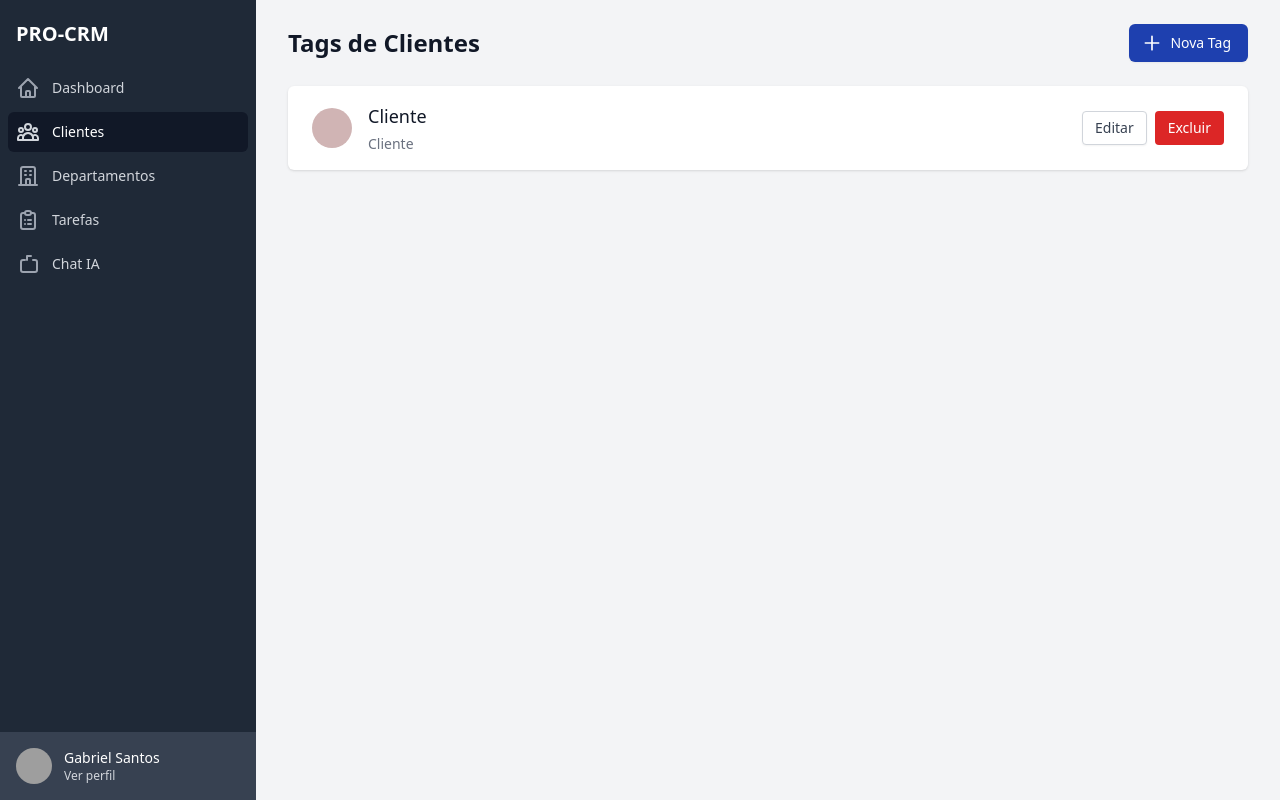
After one commit to RaaschDev/crm, a Django app: page /clients/tags/ in a window 1280 px wide. The commit adds this page. Run offline with Django 5.2, Linux system fonts and the light colour scheme; a user stored in the database is signed in; data comes from the database, SQL or seed files in the repository; both versions use the stored data as it was after the commit; some libraries are stand-ins or nearby versions; grey boxes are pictures that could not be loaded.

Commit message:
feat: add clientTag

```diff
--- a/apps/clients/admin.py
+++ b/apps/clients/admin.py
@@ -1,5 +1,7 @@
 from django.contrib import admin
-from .models import Client
+from .models import Client, ClientTag
+
 # Register your models here.
 
 admin.site.register(Client)
+admin.site.register(ClientTag)
--- /dev/null
+++ b/apps/clients/templates/pages/tag_list.html
@@ -0,0 +1,122 @@
+{% extends 'base.html' %}
+{% load static %}
+
+{% block title %}Tags de Clientes - ProCRM{% endblock %}
+
+{% block content %}
+<div class="flex h-screen bg-gray-100">
+    {% include 'includes/sidebar.html' %}
+
+    <div class="flex-1 flex flex-col overflow-hidden">
+        <main class="flex-1 relative overflow-y-auto focus:outline-none">
+            <div class="py-6">
+                <div class="max-w-7xl mx-auto px-4 sm:px-6 md:px-8">
+                    <!-- Header -->
+                    <div class="flex justify-between items-center mb-6">
+                        <h1 class="text-2xl font-semibold text-gray-900">Tags de Clientes</h1>
+                        <a href="{% url 'clients:tag_create' %}" class="inline-flex items-center px-4 py-2 border border-transparent rounded-md shadow-sm text-sm font-medium text-white bg-blue-800 hover:bg-blue-900 focus:outline-none focus:ring-2 focus:ring-offset-2 focus:ring-blue-800">
+                            <svg class="-ml-1 mr-2 h-5 w-5" xmlns="http://www.w3.org/2000/svg" fill="none" viewBox="0 0 24 24" stroke="currentColor">
+                                <path stroke-linecap="round" stroke-linejoin="round" stroke-width="2" d="M12 4v16m8-8H4" />
+                            </svg>
+                            Nova Tag
+                        </a>
+                    </div>
+
+                    <!-- Tag List -->
+                    <div class="bg-white shadow overflow-hidden sm:rounded-md">
+                        <ul class="divide-y divide-gray-200">
+                            {% for tag in tags %}
+                            <li>
+                                <div class="px-4 py-4 sm:px-6">
+                                    <div class="flex items-center justify-between">
+                                        <div class="flex items-center">
+                                            <div class="flex-shrink-0">
+                                                <div class="h-10 w-10 rounded-full" style="background-color: {{ tag.color }}"></div>
+                                            </div>
+                                            <div class="ml-4">
+                                                <h2 class="text-lg font-medium text-gray-900">{{ tag.name }}</h2>
+                                                {% if tag.description %}
+                                                <div class="mt-1 text-sm text-gray-500">
+                                                    {{ tag.description }}
+                                                </div>
+                                                {% endif %}
+                                            </div>
+                                        </div>
+                                        <div class="flex space-x-2">
+                                            <a href="{% url 'clients:tag_edit' tag.id %}" class="inline-flex items-center px-3 py-1.5 border border-gray-300 shadow-sm text-sm font-medium rounded text-gray-700 bg-white hover:bg-gray-50 focus:outline-none focus:ring-2 focus:ring-offset-2 focus:ring-blue-800">
+                                                Editar
+                                            </a>
+                                            <button onclick="confirmDelete('{{ tag.id }}')" class="inline-flex items-center px-3 py-1.5 border border-transparent text-sm font-medium rounded text-white bg-red-600 hover:bg-red-700 focus:outline-none focus:ring-2 focus:ring-offset-2 focus:ring-red-500">
+                                                Excluir
+                                            </button>
+                                        </div>
+                                    </div>
+                                </div>
+                            </li>
+                            {% empty %}
+                            <li class="px-4 py-4 sm:px-6 text-center text-gray-500">
+                                Nenhuma tag cadastrada
+                            </li>
+                            {% endfor %}
+                        </ul>
+                    </div>
+                </div>
+            </div>
+        </main>
+    </div>
+</div>
+
+<!-- Delete Confirmation Modal -->
+<div id="deleteModal" class="hidden fixed z-10 inset-0 overflow-y-auto" aria-labelledby="modal-title" role="dialog" aria-modal="true">
+    <div class="flex items-end justify-center min-h-screen pt-4 px-4 pb-20 text-center sm:block sm:p-0">
+        <div class="fixed inset-0 bg-gray-500 bg-opacity-75 transition-opacity" aria-hidden="true"></div>
+        <span class="hidden sm:inline-block sm:align-middle sm:h-screen" aria-hidden="true">&#8203;</span>
+        <div class="inline-block align-bottom bg-white rounded-lg text-left overflow-hidden shadow-xl transform transition-all sm:my-8 sm:align-middle sm:max-w-lg sm:w-full">
+            <div class="bg-white px-4 pt-5 pb-4 sm:p-6 sm:pb-4">
+                <div class="sm:flex sm:items-start">
+                    <div class="mx-auto flex-shrink-0 flex items-center justify-center h-12 w-12 rounded-full bg-red-100 sm:mx-0 sm:h-10 sm:w-10">
+                        <svg class="h-6 w-6 text-red-600" xmlns="http://www.w3.org/2000/svg" fill="none" viewBox="0 0 24 24" stroke="currentColor">
+                            <path stroke-linecap="round" stroke-linejoin="round" stroke-width="2" d="M12 9v2m0 4h.01m-6.938 4h13.856c1.54 0 2.502-1.667 1.732-3L13.732 4c-.77-1.333-2.694-1.333-3.464 0L3.34 16c-.77 1.333.192 3 1.732 3z" />
+                        </svg>
+                    </div>
+                    <div class="mt-3 text-center sm:mt-0 sm:ml-4 sm:text-left">
+                        <h3 class="text-lg leading-6 font-medium text-gray-900" id="modal-title">
+                            Excluir Tag
+                        </h3>
+                        <div class="mt-2">
+                            <p class="text-sm text-gray-500">
+                                Tem certeza que deseja excluir esta tag? Esta ação não pode ser desfeita.
+                            </p>
+                        </div>
+                    </div>
+                </div>
+            </div>
+            <div class="bg-gray-50 px-4 py-3 sm:px-6 sm:flex sm:flex-row-reverse">
+                <form id="deleteForm" method="POST" class="inline">
+                    {% csrf_token %}
+                    <button type="submit" class="w-full inline-flex justify-center rounded-md border border-transparent shadow-sm px-4 py-2 bg-red-600 text-base font-medium text-white hover:bg-red-700 focus:outline-none focus:ring-2 focus:ring-offset-2 focus:ring-red-500 sm:ml-3 sm:w-auto sm:text-sm">
+                        Excluir
+                    </button>
+                </form>
+                <button type="button" onclick="closeModal()" class="mt-3 w-full inline-flex justify-center rounded-md border border-gray-300 shadow-sm px-4 py-2 bg-white text-base font-medium text-gray-700 hover:bg-gray-50 focus:outline-none focus:ring-2 focus:ring-offset-2 focus:ring-blue-800 sm:mt-0 sm:ml-3 sm:w-auto sm:text-sm">
+                    Cancelar
+                </button>
+            </div>
+        </div>
+    </div>
+</div>
+
+<script>
+    function confirmDelete(tagId) {
+        const modal = document.getElementById('deleteModal');
+        const form = document.getElementById('deleteForm');
+        form.action = `/clients/tags/${tagId}/delete/`;
+        modal.classList.remove('hidden');
+    }
+
+    function closeModal() {
+        const modal = document.getElementById('deleteModal');
+        modal.classList.add('hidden');
+    }
+</script>
+{% endblock %}
--- a/apps/clients/urls.py
+++ b/apps/clients/urls.py
@@ -8,4 +8,10 @@ urlpatterns = [
     path('create/', views.client_create, name='create'),
     path('<int:pk>/edit/', views.client_edit, name='edit'),
     path('<int:pk>/delete/', views.client_delete, name='delete'),
+    path('<int:client_id>/tags/<int:tag_id>/toggle/', views.toggle_client_tag, name='toggle_tag'),
+    # Tag URLs
+    path('tags/', views.tag_list, name='tag_list'),
+    path('tags/create/', views.tag_create, name='tag_create'),
+    path('tags/<int:pk>/edit/', views.tag_edit, name='tag_edit'),
+    path('tags/<int:pk>/delete/', views.tag_delete, name='tag_delete'),
 ]
--- a/apps/clients/views.py
+++ b/apps/clients/views.py
@@ -1,7 +1,8 @@
 from django.shortcuts import render, redirect, get_object_or_404
 from django.contrib.auth.decorators import login_required
 from django.contrib import messages
-from .models import Client
+from django.http import JsonResponse
+from .models import Client, ClientTag
 
 # Create your views here.
 
@@ -19,6 +20,7 @@ def client_create(request):
         company = request.POST.get('company')
         notes = request.POST.get('notes')
         address = request.POST.get('address')
+        tags = request.POST.getlist('tags')
 
         client = Client.objects.create(
             name=name,
@@ -29,10 +31,15 @@ def client_create(request):
             address=address,
             enterprise=request.user.enterprise
         )
+
+        if tags:
+            client.tags.set(tags)
+
         messages.success(request, 'Cliente criado com sucesso!')
         return redirect('clients:list')
 
-    return render(request, 'pages/form.html')
+    tags = ClientTag.objects.filter(enterprise=request.user.enterprise, is_active=True)
+    return render(request, 'pages/form.html', {'tags': tags})
 
 @login_required
 def client_edit(request, pk):
@@ -47,10 +54,14 @@ def client_edit(request, pk):
         client.address = request.POST.get('address')
         client.save()
 
+        tags = request.POST.getlist('tags')
+        client.tags.set(tags)
+
         messages.success(request, 'Cliente atualizado com sucesso!')
         return redirect('clients:list')
 
-    return render(request, 'pages/form.html', {'client': client})
+    tags = ClientTag.objects.filter(enterprise=request.user.enterprise, is_active=True)
+    return render(request, 'pages/form.html', {'client': client, 'tags': tags})
 
 @login_required
 def client_delete(request, pk):
@@ -62,3 +73,75 @@ def client_delete(request, pk):
         return redirect('clients:list')
 
     return redirect('clients:list')
+
+@login_required
+def toggle_client_tag(request, client_id, tag_id):
+    if request.method == 'POST':
+        client = get_object_or_404(Client, pk=client_id, enterprise=request.user.enterprise)
+        tag = get_object_or_404(ClientTag, pk=tag_id, enterprise=request.user.enterprise)
+
+        if tag in client.tags.all():
+            client.tags.remove(tag)
+            added = False
+        else:
+            client.tags.add(tag)
+            added = True
+
+        return JsonResponse({
+            'success': True,
+            'added': added,
+            'tag_id': tag_id,
+            'tag_name': tag.name,
+            'tag_color': tag.color
+        })
+
+    return JsonResponse({'success': False}, status=400)
+
+@login_required
+def tag_list(request):
+    tags = ClientTag.objects.filter(enterprise=request.user.enterprise).order_by('name')
+    return render(request, 'pages/tag_list.html', {'tags': tags})
+
+@login_required
+def tag_create(request):
+    if request.method == 'POST':
+        name = request.POST.get('name')
+        description = request.POST.get('description')
+        color = request.POST.get('color')
+
+        tag = ClientTag.objects.create(
+            name=name,
+            description=description,
+            color=color,
+            enterprise=request.user.enterprise
+        )
+        messages.success(request, 'Tag criada com sucesso!')
+        return redirect('clients:tag_list')
+
+    return render(request, 'pages/tag_form.html')
+
+@login_required
+def tag_edit(request, pk):
+    tag = get_object_or_404(ClientTag, pk=pk, enterprise=request.user.enterprise)
+
+    if request.method == 'POST':
+        tag.name = request.POST.get('name')
+        tag.description = request.POST.get('description')
+        tag.color = request.POST.get('color')
+        tag.save()
+
+        messages.success(request, 'Tag atualizada com sucesso!')
+        return redirect('clients:tag_list')
+
+    return render(request, 'pages/tag_form.html', {'tag': tag})
+
+@login_required
+def tag_delete(request, pk):
+    tag = get_object_or_404(ClientTag, pk=pk, enterprise=request.user.enterprise)
+
+    if request.method == 'POST':
+        tag.delete()
+        messages.success(request, 'Tag excluída com sucesso!')
+        return redirect('clients:tag_list')
+
+    return redirect('clients:tag_list')
```
Also changed, not shown: apps/clients/models.py (+17 -1 lines), apps/clients/templates/pages/form.html (+57 -1 lines), apps/clients/templates/pages/tag_form.html (added, +94 -0 lines), apps/clients/migrations/0002_clienttag_client_tags.py (added), apps/clients/migrations/0003_clienttag_enterprise.py (added), db.sqlite3.
